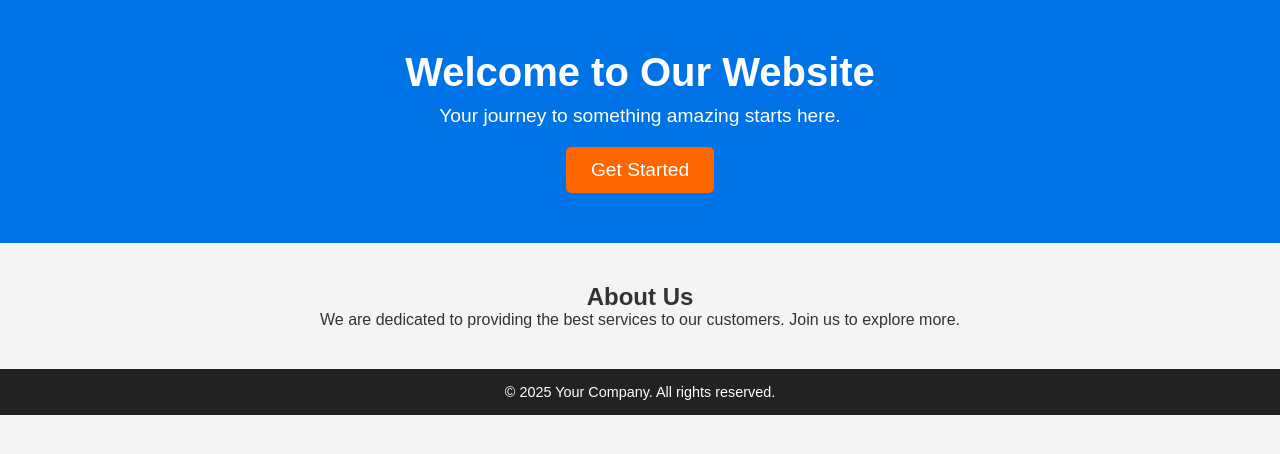
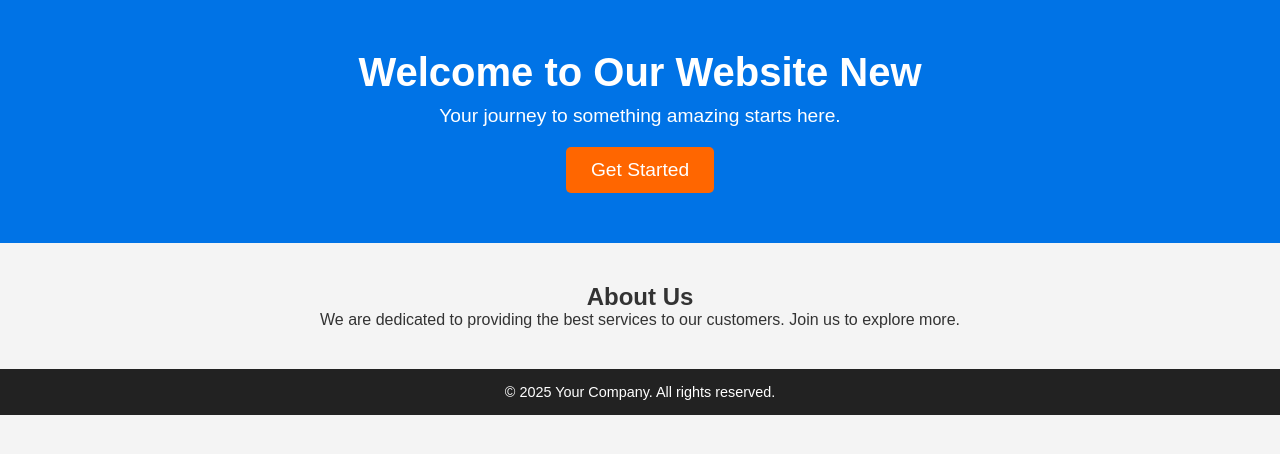
Before and after one commit to Suryansh9331/cpanel_demo_web, a plain HTML site: page index.html in a window 1280 px wide. Drawn offline with Linux system fonts and the light colour scheme.

Commit message:
new update

```diff
--- a/index.html
+++ b/index.html
@@ -63,7 +63,7 @@
 </head>
 <body>
     <section class="hero">
-        <h1>Welcome to Our Website</h1>
+        <h1>Welcome to Our Website New</h1>
         <p>Your journey to something amazing starts here.</p>
         <a href="#" class="cta-btn">Get Started</a>
     </section>
```
Also changed, not shown: 1 other file.
